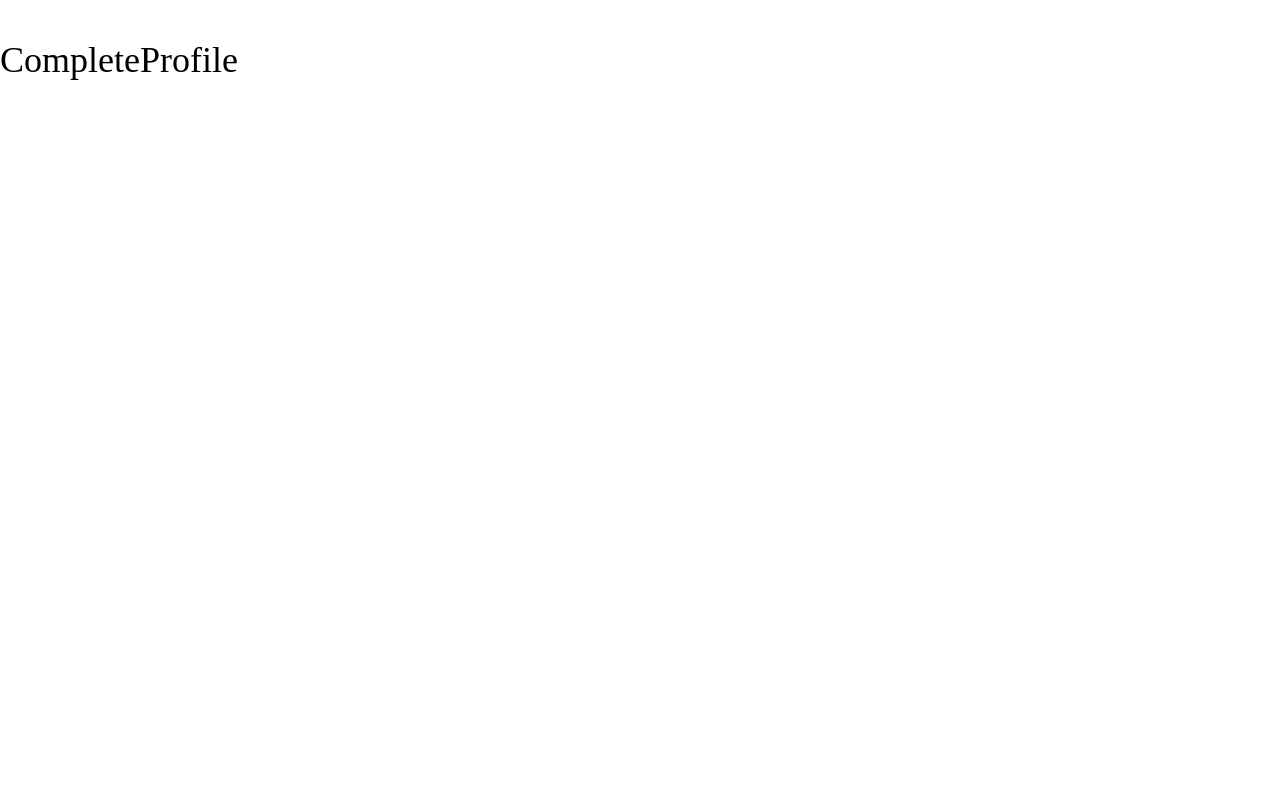
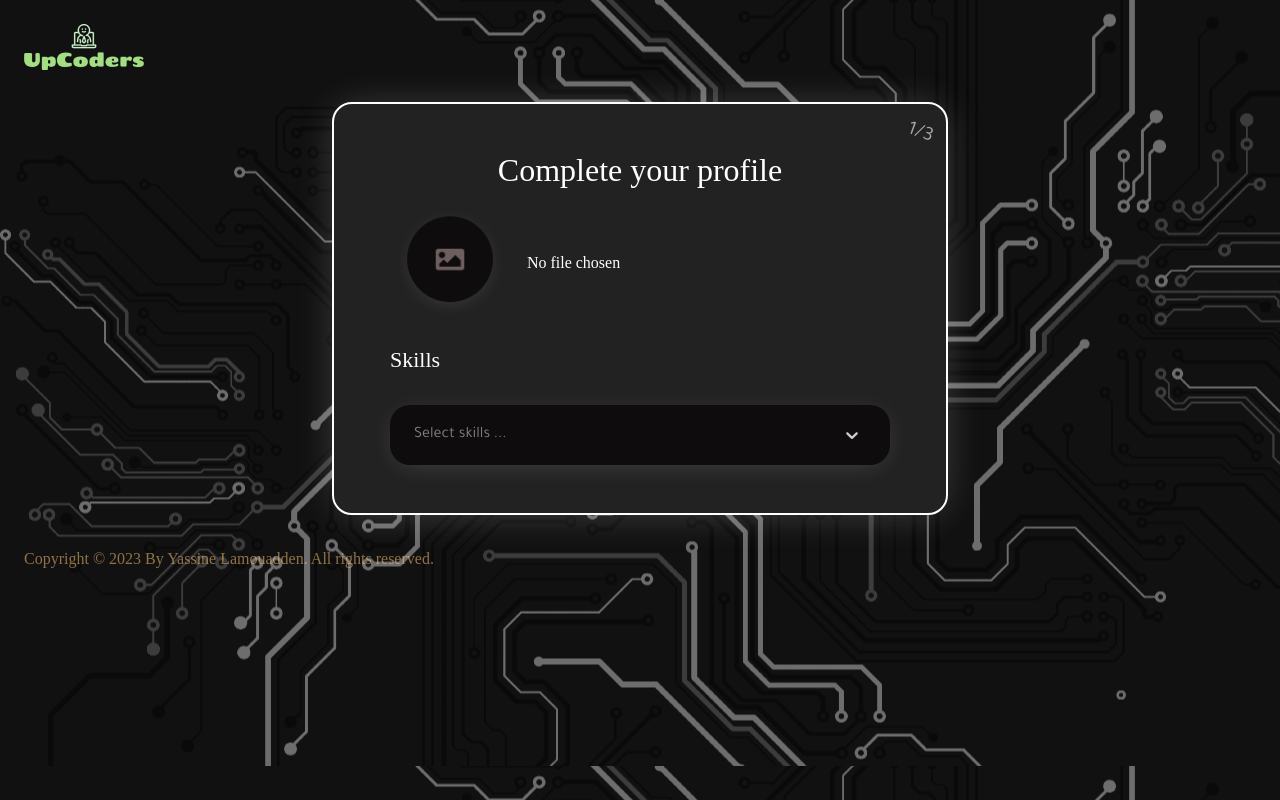
Before and after one commit to devyassin/UpCoders, a Next.js app: page /completeProfile in a window 1280 px wide. Built offline with nearby package versions, Linux system fonts and the light colour scheme.

Commit message:
reactSelect multi styling + completePage initial structure

```diff
--- a/app/completeProfile/page.tsx
+++ b/app/completeProfile/page.tsx
@@ -1,9 +1,14 @@
+import CompleteProfile from "@/pages/CompleteProfile";
 import React from "react";
 
 type Props = {};
 
 const page = (props: Props) => {
-  return <div className="text-4xl mt-10">CompleteProfile</div>;
+  return (
+    <div className="bg-dark-1 min-h-screen bgGlobal">
+      <CompleteProfile />
+    </div>
+  );
 };
 
 export default page;
--- /dev/null
+++ b/components/form/InputSelectSkills.tsx
@@ -0,0 +1,34 @@
+"use client";
+import { countrySelectStylingTwo } from "@/constants/styling";
+import { useEffect, useState } from "react";
+import Select from "react-select";
+import { skills } from "@/constants/skills";
+import { useDispatch } from "react-redux";
+import { handleUserForm } from "@/store/UserSlice";
+type Props = {};
+
+const InputSelectSkills = (props: Props) => {
+  const dispatch = useDispatch();
+  const [countryNames, setCountryNames] = useState([]);
+  //   const handleCountryChange = (selected: any) => {
+  //     dispatch(handleUserForm({ name: "country", value: selected.label }));
+  //   };
+
+  return (
+    <div className="font-tajwal mt-8 w-full  ">
+      <Select
+        isMulti
+        components={{
+          IndicatorSeparator: () => null,
+        }}
+        styles={countrySelectStylingTwo}
+        options={skills}
+        menuPosition="fixed"
+        placeholder="Select skills ..."
+        // onChange={handleCountryChange}
+      />
+    </div>
+  );
+};
+
+export default InputSelectSkills;
--- /dev/null
+++ b/constants/skills.ts
@@ -0,0 +1,68 @@
+export const skills = [
+  { value: "JavaScript", label: "JavaScript" },
+  { value: "Python", label: "Python" },
+  { value: "Java", label: "Java" },
+  { value: "C++", label: "C++" },
+  { value: "C#", label: "C#" },
+  { value: "Ruby", label: "Ruby" },
+  { value: "PHP", label: "PHP" },
+  { value: "Swift", label: "Swift" },
+  { value: "Kotlin", label: "Kotlin" },
+  { value: "Go", label: "Go" },
+  { value: "Rust", label: "Rust" },
+  { value: "TypeScript", label: "TypeScript" },
+  { value: "SQL", label: "SQL" },
+  { value: "HTML", label: "HTML" },
+  { value: "CSS", label: "CSS" },
+  { value: "ReactJS", label: "ReactJS" },
+  { value: "Angular", label: "Angular" },
+  { value: "Vue.js", label: "Vue.js" },
+  { value: "Node.js", label: "Node.js" },
+  { value: "Express.js", label: "Express.js" },
+  { value: "Django", label: "Django" },
+  { value: "Ruby on Rails", label: "Ruby on Rails" },
+  { value: "Laravel", label: "Laravel" },
+  { value: "Spring Boot", label: "Spring Boot" },
+  { value: "Flask", label: "Flask" },
+  { value: "ASP.NET", label: "ASP.NET" },
+  { value: "GraphQL", label: "GraphQL" },
+  { value: "RESTful APIs", label: "RESTful APIs" },
+  { value: "MongoDB", label: "MongoDB" },
+  { value: "MySQL", label: "MySQL" },
+  { value: "PostgreSQL", label: "PostgreSQL" },
+  { value: "Git", label: "Git" },
+  { value: "Docker", label: "Docker" },
+  { value: "Kubernetes", label: "Kubernetes" },
+  { value: "AWS", label: "AWS" },
+  { value: "Azure", label: "Azure" },
+  { value: "Google Cloud", label: "Google Cloud" },
+  { value: "Jenkins", label: "Jenkins" },
+  { value: "CI/CD", label: "CI/CD" },
+  { value: "Agile Methodologies", label: "Agile Methodologies" },
+  { value: "Scrum", label: "Scrum" },
+  { value: "Kanban", label: "Kanban" },
+  { value: "Test-Driven Development", label: "Test-Driven Development" },
+  { value: "Continuous Integration", label: "Continuous Integration" },
+  { value: "Continuous Delivery", label: "Continuous Delivery" },
+  { value: "Microservices", label: "Microservices" },
+  { value: "Serverless Architecture", label: "Serverless Architecture" },
+  { value: "Machine Learning", label: "Machine Learning" },
+  { value: "Artificial Intelligence", label: "Artificial Intelligence" },
+  { value: "Data Science", label: "Data Science" },
+  { value: "Big Data", label: "Big Data" },
+  { value: "Blockchain", label: "Blockchain" },
+  { value: "IoT (Internet of Things)", label: "IoT (Internet of Things)" },
+  { value: "AR/VR Development", label: "AR/VR Development" },
+  { value: "Ethical Hacking", label: "Ethical Hacking" },
+  { value: "Cybersecurity", label: "Cybersecurity" },
+  { value: "DevOps", label: "DevOps" },
+  { value: "Full Stack Development", label: "Full Stack Development" },
+  { value: "Frontend Development", label: "Frontend Development" },
+  { value: "Backend Development", label: "Backend Development" },
+  { value: "Mobile App Development", label: "Mobile App Development" },
+  { value: "Web Development", label: "Web Development" },
+  { value: "Game Development", label: "Game Development" },
+  { value: "UI/UX Design", label: "UI/UX Design" },
+  { value: "Responsive Design", label: "Responsive Design" },
+  { value: "Version Control", label: "Version Control" },
+];
--- a/constants/styling.ts
+++ b/constants/styling.ts
@@ -40,3 +40,47 @@ export const countrySelectStyling = {
     color: "white",
   }),
 };
+
+export const countrySelectStylingTwo = {
+  menuList: (base: any) => ({
+    ...base,
+
+    "::-webkit-scrollbar": {
+      width: "0px",
+      height: "0px",
+    },
+    "::-webkit-scrollbar-track": {
+      background: "#f1f1f1",
+    },
+    "::-webkit-scrollbar-thumb": {
+      background: "#888",
+    },
+    "::-webkit-scrollbar-thumb:hover": {
+      background: "#555",
+    },
+  }),
+  menu: (provided: any) => ({
+    ...provided,
+    height: "300px",
+    overflow: "hidden",
+  }),
+
+  singleValue: (provided: any) => ({
+    ...provided,
+    color: "#b9abab",
+    opacity: "0.9",
+  }),
+  control: (baseStyles: any, state: any) => ({
+    ...baseStyles,
+    borderRadius: "20px",
+    backgroundColor: "#0e0c0c",
+    boxShadow: "0px 4px 28px -10px rgba(252, 247, 247, 0.25)",
+    outline: "none",
+    paddingLeft: "14px",
+    paddingRight: "20px",
+    paddingTop: "12px",
+    paddingBottom: "12px",
+    border: "none",
+    color: "white",
+  }),
+};
--- /dev/null
+++ b/pages/CompleteProfile.tsx
@@ -0,0 +1,69 @@
+"use client";
+import InputSelectCountry from "@/components/form/InputSelectCountry";
+import InputSelectSkills from "@/components/form/InputSelectSkills";
+import Copyright from "@/components/ui/Copyright";
+import Image from "next/image";
+import React from "react";
+
+type Props = {};
+
+const CompleteProfile = (props: Props) => {
+  return (
+    <div className="flex flex-col px-6 pt-6">
+      <div className="w-[7.5rem] h-[2.87625rem] cursor-pointer">
+        <Image
+          src="/assets/logo.png"
+          height={200}
+          width={200}
+          alt="logo"
+          priority
+        />
+      </div>
+      <div
+        className={`flex flex-col relative card-welcome mx-auto  px-14 py-6 my-8 w-1/2 max-lg:w-2/3  max-sm:w-full before:content-['1/3'] before:text-white before:opacity-60 before:w-fit before:rotate-[20deg] before:text-xl before:absolute before:right-3 before:font-tajwal before:leading-3 before:tracking-wider`}
+      >
+        <h1 className="title-welcome pt-6 max-lg:text-[24px]  mb-[14px]">
+          Complete your profile
+        </h1>
+
+        {/* Form */}
+        <form
+          onSubmit={() => {
+            console.log("hello");
+          }}
+          className="flex flex-col max-md:pt-8 "
+        >
+          <div className="flex max-md:flex-col  items-center">
+            <label
+              for="profilePic"
+              className="w-[120px] h-[120px] max-md:w-[110px] max-md:h-[110px] flex items-center justify-center "
+            >
+              <Image
+                className="w-full"
+                quality={100}
+                src="/assets/choosePic.png"
+                height={150}
+                width={150}
+                alt="choose pic"
+              />
+            </label>
+
+            <input
+              name="profilePic"
+              id="profilePic"
+              type="file"
+              className="bg-transparent -translate-x-20 max-md:-translate-x-0 border-none p-0 outline-none text-white custom-file-input"
+            />
+          </div>
+          <div className="flex flex-col py-6 items-start">
+            <label className="label">Skills</label>
+            <InputSelectSkills />
+          </div>
+        </form>
+      </div>
+      <Copyright />
+    </div>
+  );
+};
+
+export default CompleteProfile;
--- a/pages/SignIn.tsx
+++ b/pages/SignIn.tsx
@@ -55,6 +55,7 @@ const SignIn = (props: Props) => {
   }, [statusSignIn]);
   return (
     <div className="flex flex-col px-6 pt-6 ">
+      {/* Logo header */}
       <div
         onClick={() => router.push("/welcome")}
         className="w-[7.5rem] h-[2.87625rem] cursor-pointer"
--- a/styles/globals.css
+++ b/styles/globals.css
@@ -1,6 +1,7 @@
 /* @import url("https://fonts.googleapis.com/css2?family=Mirza:wght@400;500;600;700&display=swap");
 @import url("https://fonts.googleapis.com/css2?family=Lato:ital,wght@0,100;0,300;0,400;0,700;1,100;1,300;1,400;1,700&display=swap"); */
 @import url("https://fonts.googleapis.com/css2?family=Tajawal:wght@200;300;400;500;700;800;900&display=swap");
+
 @tailwind base;
 @tailwind components;
 @tailwind utilities;
@@ -64,3 +65,38 @@ body::-webkit-scrollbar-thumb {
   background: #0e0c0c;
   box-shadow: 0px 4px 28px -10px rgba(252, 247, 247, 0.25);
 }
+
+.custom-file-input::-webkit-file-upload-button {
+  visibility: hidden;
+}
+
+.label {
+  color: #fff;
+  font-family: Mirza;
+  font-size: 22px;
+  font-style: normal;
+  font-weight: 400;
+  line-height: normal;
+}
+
+/* styles for selected values in react select */
+.css-1p3m7a8-multiValue {
+  border-radius: 20px !important;
+
+  padding: 6px 20px;
+  background: #3f3f46 !important;
+  box-shadow: 0px 4px 28px -10px rgba(252, 247, 247, 0.25) !important;
+}
+
+.css-1p3m7a8-multiValue__multi-value {
+  background: #3f3f46;
+}
+
+.css-wsp0cs-MultiValueGeneric {
+  color: #fff !important;
+  opacity: 80%;
+}
+
+.css-12a83d4-MultiValueRemove {
+  margin-left: 12px !important;
+}
--- a/tailwind.config.js
+++ b/tailwind.config.js
@@ -24,6 +24,7 @@ module.exports = {
         sans: ["Mirza", "cursive"],
         lato: ["Lato", "sans-serif"],
         tajwal: ["Tajawal", "sans-serif"],
+        italiano: ["Italianno", "cursive"],
       },
     },
   },
```
Also changed, not shown: public/assets/choosePic.png (added).
